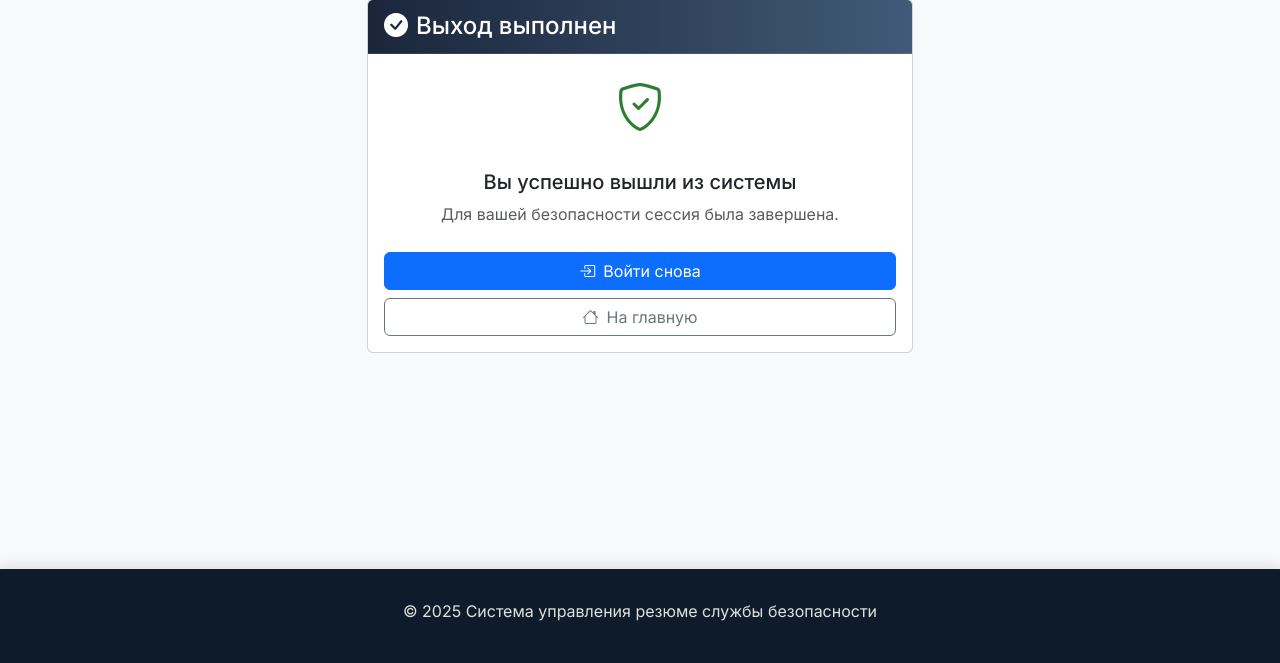
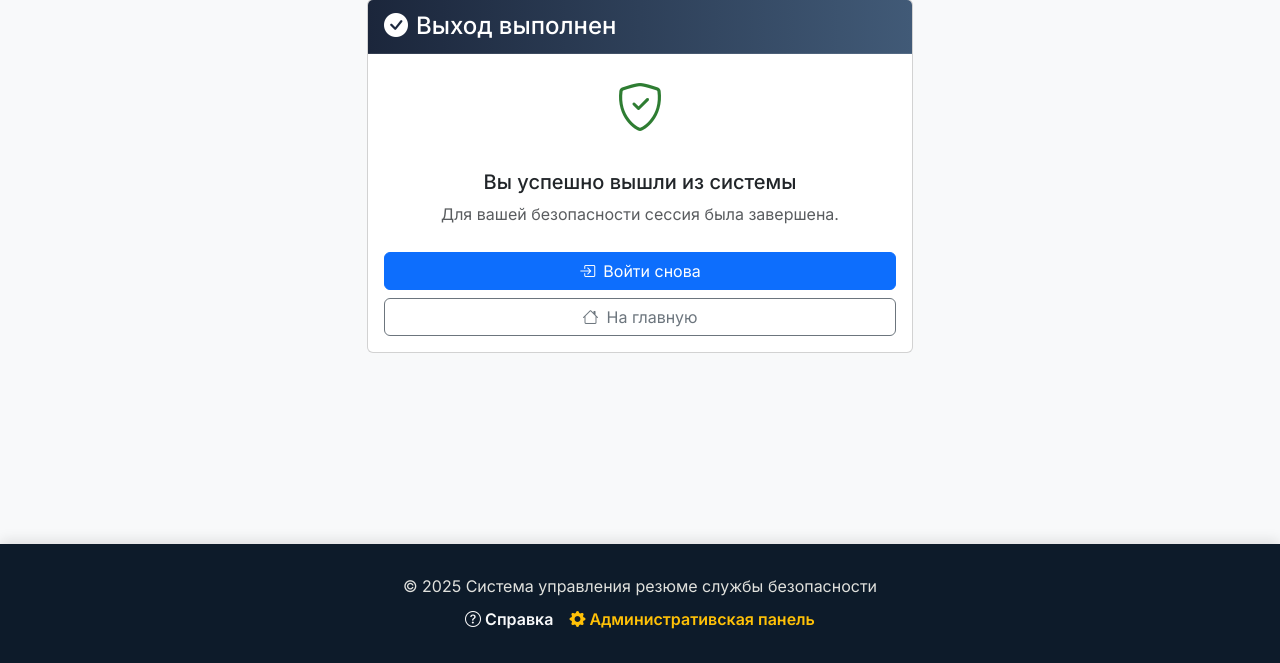
Before and after one commit to GenyaElamkov/HRResumeBank, a Django app: template core/templates/authentication/logged_out.html in a window 1280 px wide. Shown: the part 137-800 px from the top of the page. Run offline with Django 5.2, Linux system fonts and the light colour scheme; the template is opened without the code that fills it, so the values that code supplies are empty; the visitor is signed in with stand-in values (Sample User, id 1); some libraries are stand-ins or nearby versions.

Commit message:
Добавлен авторизованный пользователь и административная понель на главный вопрос

```diff
--- a/core/templates/base.html
+++ b/core/templates/base.html
@@ -261,6 +261,7 @@
                             <i class="bi bi-plus-circle me-1"></i>Создать карточку
                         </a>
                     </li>
+
                     <!-- <li class="nav-item">
                         <a class="nav-link" href="{% url 'authentication:logout' %}">
                             <i class="bi bi-box-arrow-right me-1"></i>Выход
@@ -293,6 +294,16 @@
     <footer>
         <div class="container text-center">
             <p class="mb-2">&copy; {% now "Y" %} Система управления резюме службы безопасности</p>
+            <div class="d-flex justify-content-center flex-wrap gap-3 mt-2">
+                <a href="" class="text-decoration-none text-light fw-semibold d-flex align-items-center">
+                    <i class="bi bi-question-circle me-1"></i>Справка
+                </a>
+                {% if user.is_superuser %}
+                <a href="{% url 'admin:index' %}" class="text-decoration-none text-warning fw-semibold d-flex align-items-center">
+                    <i class="bi bi-gear-fill me-1"></i>Административская панель
+                </a>
+                {% endif %}
+            </div>
         </div>
     </footer>
 
--- a/core/templates/resumes/card_list.html
+++ b/core/templates/resumes/card_list.html
@@ -9,6 +9,11 @@
         <div class="col-md-8">
             <h1 class="h3 mb-0">База резюме службы безопасности</h1>
             <p class="text-muted">Управление кандидатами и сотрудниками</p>
+            {% if user.is_authenticated %}
+                <p class="text-muted mt-2 small">
+                    <i class="bi bi-person-fill me-1"></i>Вы вошли как: <strong>{{ user.get_full_name|default:user.username }}</strong>
+                </p>
+            {% endif %}
         </div>
     </div>
 
```
